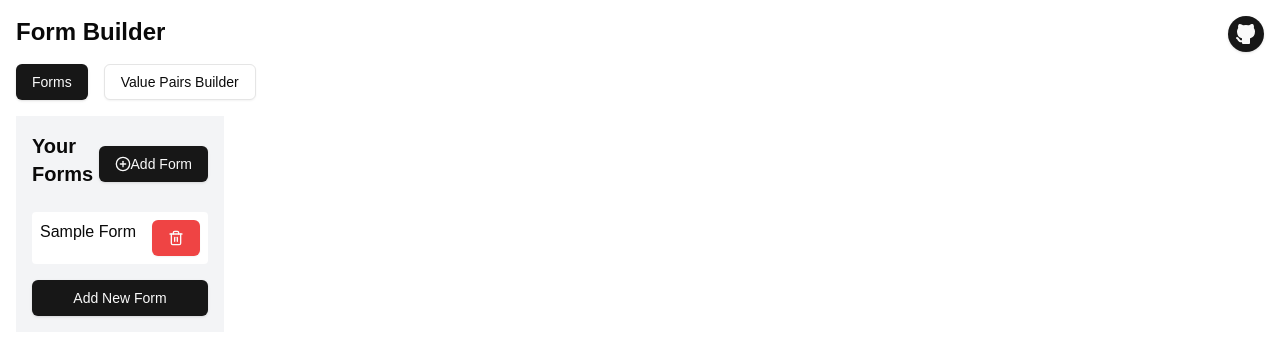
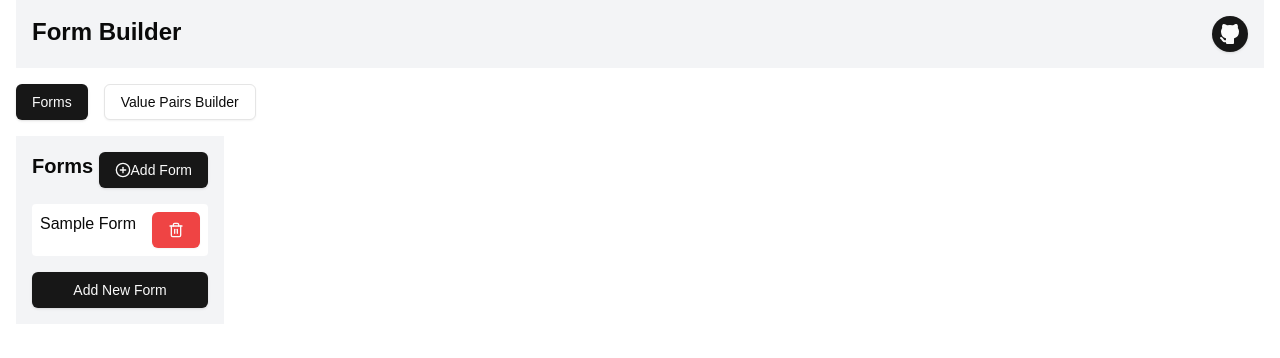
Before and after one commit to Kallox/DSpace-Form-Builder, a Next.js app: page / in a window 1280 px wide. Shown: the top 358 px of the page. Built offline with nearby package versions, Linux system fonts and the light colour scheme.

Commit message:
Styles[Header and Forms]: Header background color and form list title changed

```diff
--- a/src/app/components/FormList.tsx
+++ b/src/app/components/FormList.tsx
@@ -54,7 +54,7 @@ export default function FormList({ forms, onAddForm, onUpdateForm, onDeleteForm
     <div className="flex h-full">
       <div className="w-1/6 bg-gray-100 p-4 overflow-y-auto space-y-4">
         <div className="flex justify-between items-center mb-4">
-          <h2 className="text-xl font-semibold mb-2">Your Forms</h2>
+          <h2 className="text-xl font-semibold mb-2">Forms</h2>
           <Button onClick={onAddForm} className="flex items-center">
             <PlusCircle className="h-4 w-4" /> Add Form
           </Button>
--- a/src/app/page.tsx
+++ b/src/app/page.tsx
@@ -43,9 +43,9 @@ export default function Home() {
   }
 
   return (
-    <div className="container mx-auto p-4">
-      <header className="flex justify-between">
-        <h1 className="text-2xl font-bold mb-4">Form Builder</h1>
+    <div className="container mx-auto p-4 pt-0">
+      <header className="flex justify-between bg-gray-100 p-4 align-middle">
+        <h1 className="text-2xl font-bold">Form Builder</h1>
         <Button size="icon" className="rounded-full">
           <Link href="https://github.com/Kallox/DSpace-Form-Builder" target="_blank">
             <svg xmlns="http://www.w3.org/2000/svg" className="icon icon-tabler icon-tabler-brand-github-filled" width="24" height="24" viewBox="0 0 24 24" strokeWidth="1.5" stroke="#2c3e50" fill="none" strokeLinecap="round" strokeLinejoin="round">
@@ -55,7 +55,7 @@ export default function Home() {
           </Link>
         </Button>
       </header>
-      <div className="flex space-x-4 mb-4">
+      <div className="flex space-x-4 mb-4 pt-4">
         <Button
           onClick={() => setActiveBuilder('forms')}
           variant={activeBuilder === 'forms' ? 'default' : 'outline'}
```
